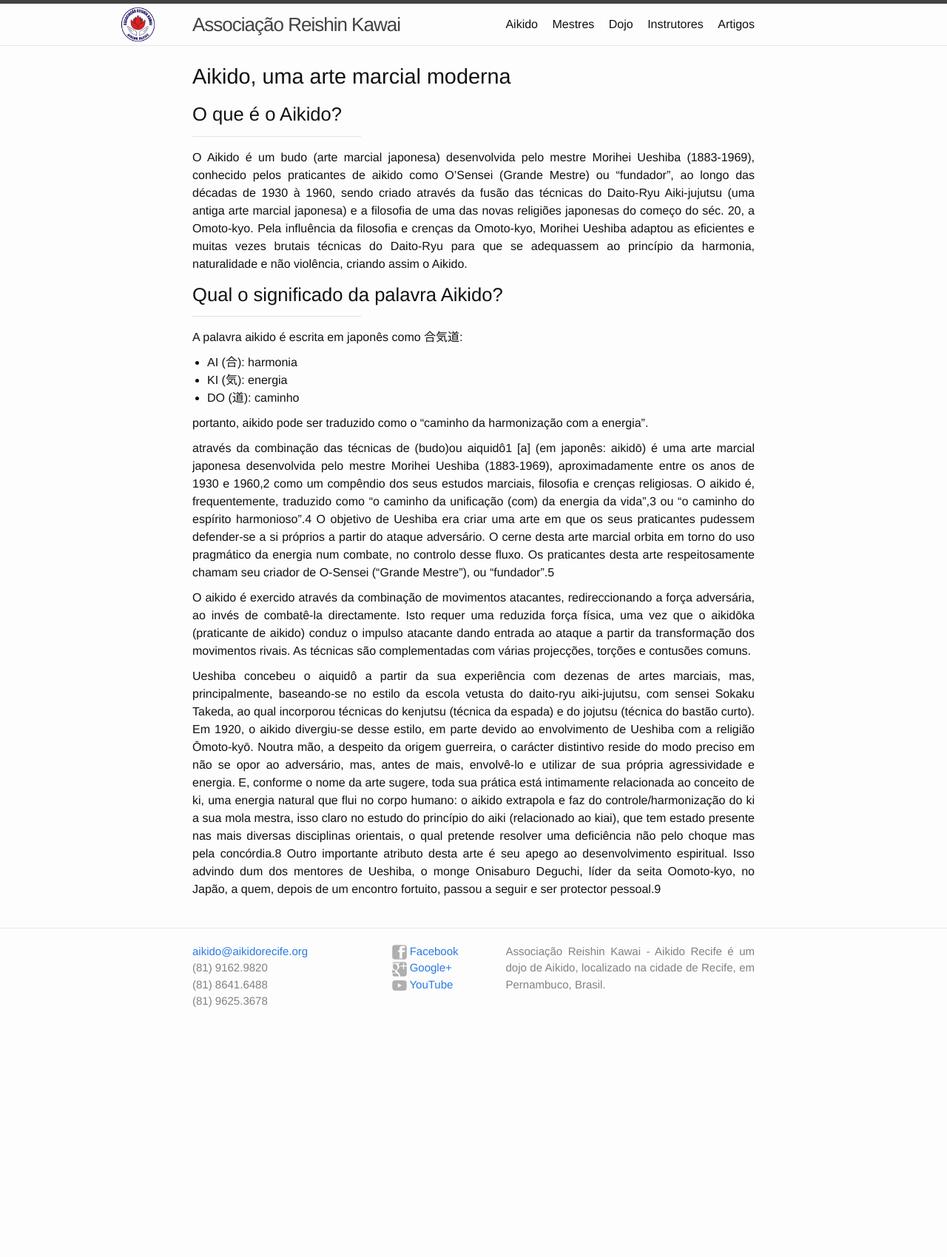
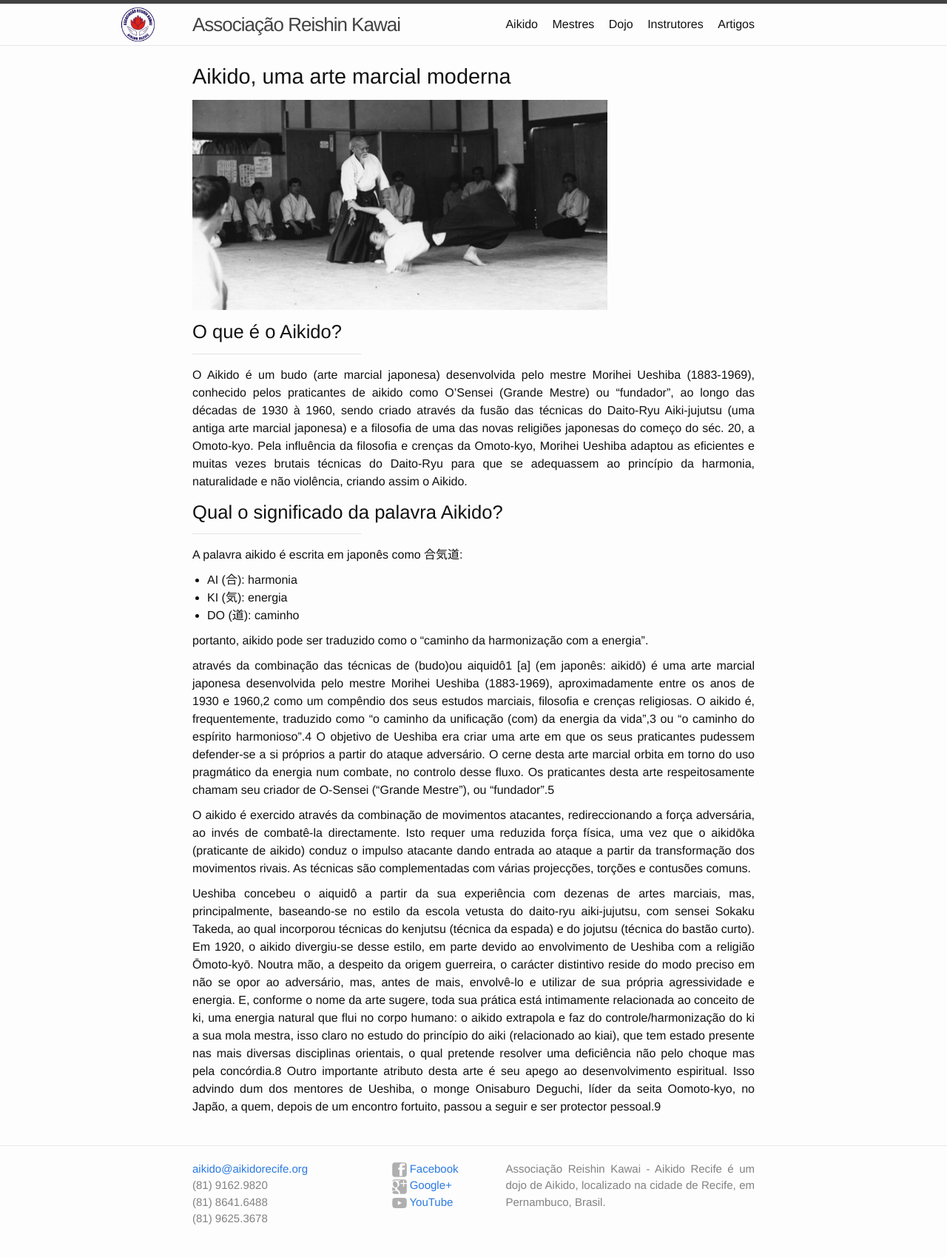
Before and after one commit to aikidorecife/aikidorecife.github.io, a Jekyll site: the page built from aikido.md, in a window 1280 px wide. Shown: the whole page at 74% size. Built offline with Jekyll 4.4.1, drawn with Linux system fonts in a browser that asks for light colours; nearby versions of some CDN libraries; before the commit the page ends 1405 px from its top, so only the background shows below that.

Commit message:
adding placeholder image to aikido page

```diff
--- a/aikido.md
+++ b/aikido.md
@@ -6,6 +6,8 @@ description: Aikido é uma arte marcial japonesa para defesa pessoal que tem por
 ---
 
 # Aikido, uma arte marcial moderna
+
+<img alt="Morihei Ueshiba projetando um aluno" src="{{ site.url }}/assets/morihei-aikido.jpg" />
 
 ## O que é o Aikido?
 ---
```
Also changed, not shown: assets/morihei-aikido.jpg (added).
